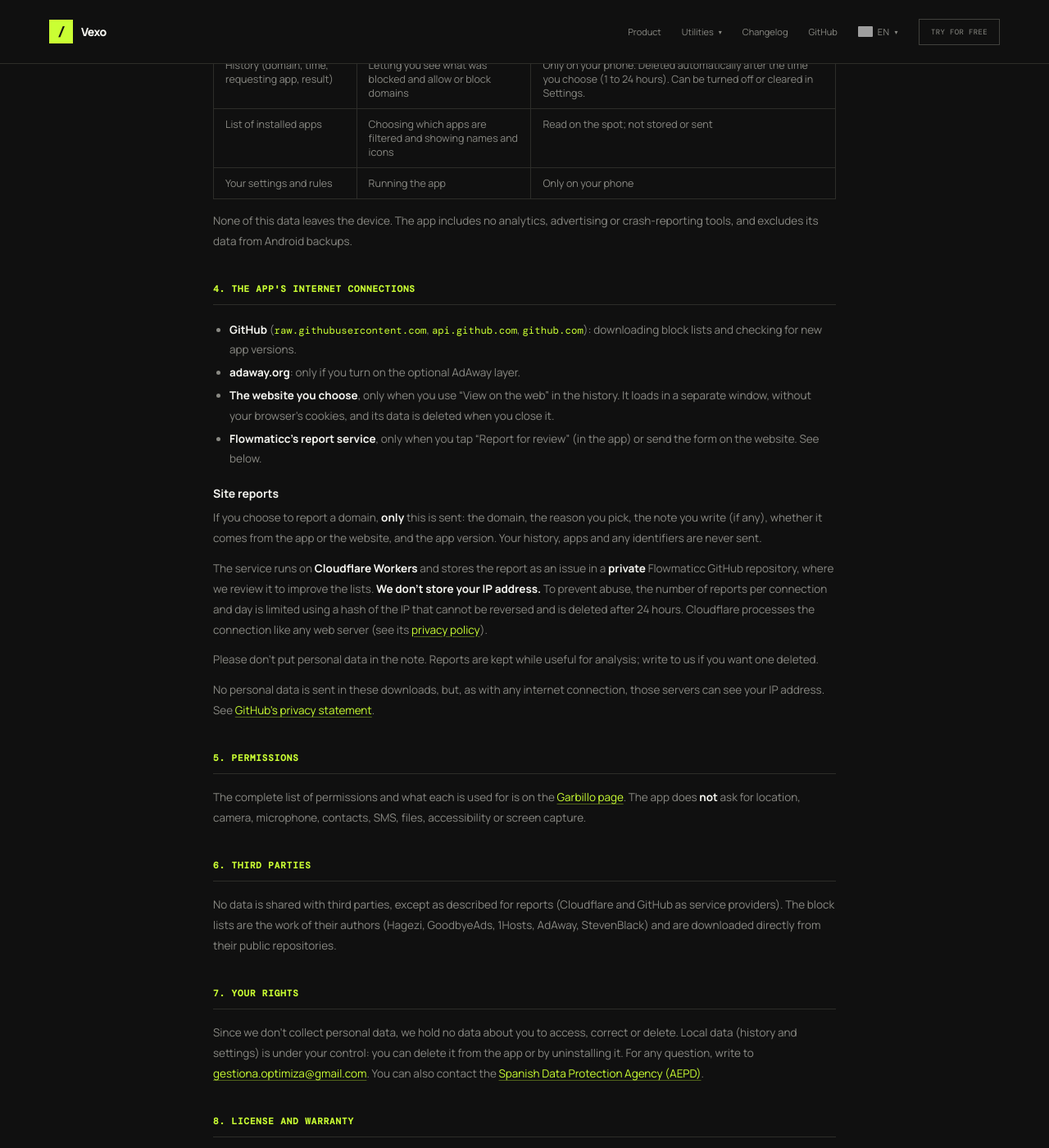
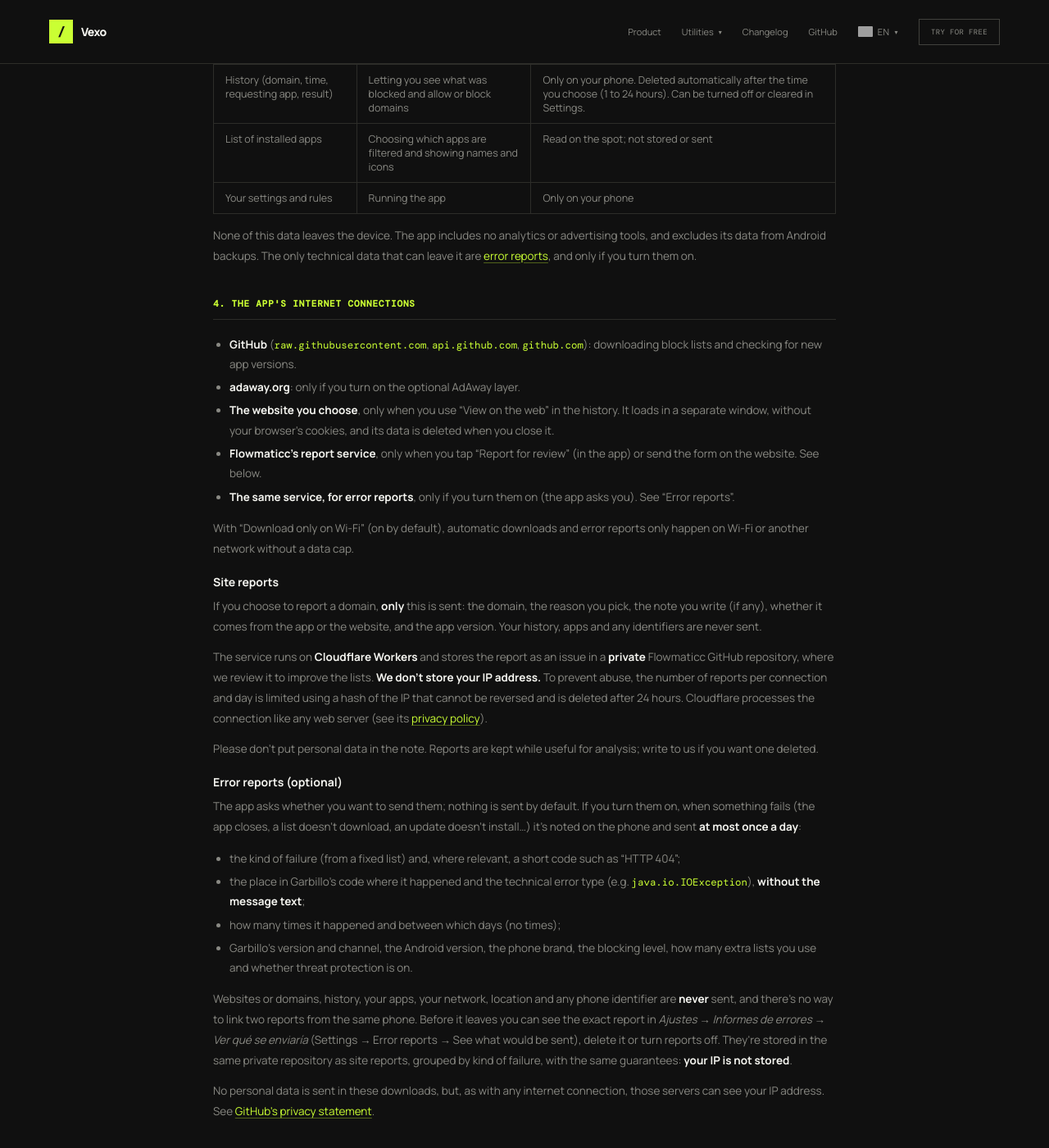
Before and after one commit to flowmaticc/flowmaticc.github.io, a Jekyll site: the page built from en/utilities/bloqueador-android/privacy/index.html, in a window 1280 px wide and 1400 px high, scrolled down 1333 px. Shown: the whole window at 82% size. Built offline with Jekyll 4.4.1, drawn with Linux system fonts in a browser that asks for light colours; some of the changed text lies outside the part shown; grey boxes are pictures that could not be loaded.

Commit message:
Garbillo: informes de errores opcionales y descargas solo con wifi en la privacidad

```diff
--- a/_data/i18n/en.yml
+++ b/_data/i18n/en.yml
@@ -448,6 +448,7 @@ bloqueador:
       - "<strong>Your usual DNS</strong> (your carrier's or the one you've set): it receives allowed queries, exactly as without Garbillo."
       - "<strong>The website you choose</strong>, only when you use “View on the web”."
       - "<strong>Flowmaticc's report service</strong> (on Cloudflare), only when you tap “Report for review”: it receives the domain, the reason and your note."
+      - "<strong>The same service, for anonymous error reports</strong>, only if you turn them on (the app asks you): the kind of failure and where it happened in the code, without websites or identifiers. You can see the report before it leaves."
     connections_note: "No usage analytics or identifiers. GitHub, adaway.org and Cloudflare can see your IP when connecting, as with any connection."
 
   install:
--- a/_data/i18n/es.yml
+++ b/_data/i18n/es.yml
@@ -557,6 +557,7 @@ bloqueador:
       - "<strong>Tu DNS de siempre</strong> (el de tu operador o el que tengas configurado): recibe las consultas permitidas, igual que sin Garbillo."
       - "<strong>La web que tú elijas</strong>, solo cuando usas «Ver en la web»."
       - "<strong>El servicio de reportes de Flowmaticc</strong> (en Cloudflare), solo cuando pulsas «Reportar para analizar»: recibe el dominio, el motivo y tu nota."
+      - "<strong>El mismo servicio, para informes de errores anónimos</strong>, solo si los activas (la app te lo pregunta): el tipo de fallo y dónde ocurrió en el código, sin webs ni identificadores. Puedes ver el informe antes de que salga."
     connections_note: "No hay estadísticas de uso ni identificadores. GitHub, adaway.org y Cloudflare pueden ver tu IP al conectar, como en cualquier conexión."
 
   install:
--- a/en/utilities/bloqueador-android/privacy/index.html
+++ b/en/utilities/bloqueador-android/privacy/index.html
@@ -6,10 +6,10 @@ title: "Garbillo privacy policy · Flowmaticc"
 
 <div class="doc-badge">Privacy policy · Garbillo</div>
 <h1>Garbillo privacy policy</h1>
-<p class="meta">Last updated: 13 November 2026 · Flowmaticc · Garbillo for Android</p>
+<p class="meta">Last updated: 15 November 2026 · Flowmaticc · Garbillo for Android</p>
 
 <div class="alert">
-  <strong>Summary:</strong> Garbillo doesn't collect, send or sell any personal data. Everything it does happens inside your phone. No accounts, no usage analytics, no ads.
+  <strong>Summary:</strong> Garbillo doesn't collect, send or sell any personal data. Everything it does happens inside your phone. No accounts, no usage analytics, no ads. Only what you decide leaves it: a site report or, if you turn them on, anonymous error reports.
 </div>
 
 <div class="toc">
@@ -58,7 +58,7 @@ title: "Garbillo privacy policy · Flowmaticc"
       <tr><td>Your settings and rules</td><td>Running the app</td><td>Only on your phone</td></tr>
     </tbody>
   </table>
-  <p>None of this data leaves the device. The app includes no analytics, advertising or crash-reporting tools, and excludes its data from Android backups.</p>
+  <p>None of this data leaves the device. The app includes no analytics or advertising tools, and excludes its data from Android backups. The only technical data that can leave it are <a href="#errors">error reports</a>, and only if you turn them on.</p>
 </section>
 
 <section id="connections">
@@ -68,11 +68,22 @@ title: "Garbillo privacy policy · Flowmaticc"
     <li><strong>adaway.org</strong>: only if you turn on the optional AdAway layer.</li>
     <li><strong>The website you choose</strong>, only when you use “View on the web” in the history. It loads in a separate window, without your browser's cookies, and its data is deleted when you close it.</li>
     <li><strong>Flowmaticc's report service</strong>, only when you tap “Report for review” (in the app) or send the form on the website. See below.</li>
+    <li><strong>The same service, for error reports</strong>, only if you turn them on (the app asks you). See “Error reports”.</li>
   </ul>
+  <p>With “Download only on Wi-Fi” (on by default), automatic downloads and error reports only happen on Wi-Fi or another network without a data cap.</p>
   <h3>Site reports</h3>
   <p>If you choose to report a domain, <strong>only</strong> this is sent: the domain, the reason you pick, the note you write (if any), whether it comes from the app or the website, and the app version. Your history, apps and any identifiers are never sent.</p>
   <p>The service runs on <strong>Cloudflare Workers</strong> and stores the report as an issue in a <strong>private</strong> Flowmaticc GitHub repository, where we review it to improve the lists. <strong>We don't store your IP address.</strong> To prevent abuse, the number of reports per connection and day is limited using a hash of the IP that cannot be reversed and is deleted after 24 hours. Cloudflare processes the connection like any web server (see its <a href="https://www.cloudflare.com/privacypolicy/" target="_blank" rel="noopener">privacy policy</a>).</p>
   <p>Please don't put personal data in the note. Reports are kept while useful for analysis; write to us if you want one deleted.</p>
+  <h3 id="errors">Error reports (optional)</h3>
+  <p>The app asks whether you want to send them; nothing is sent by default. If you turn them on, when something fails (the app closes, a list doesn't download, an update doesn't install…) it's noted on the phone and sent <strong>at most once a day</strong>:</p>
+  <ul>
+    <li>the kind of failure (from a fixed list) and, where relevant, a short code such as “HTTP 404”;</li>
+    <li>the place in Garbillo's code where it happened and the technical error type (e.g. <code>java.io.IOException</code>), <strong>without the message text</strong>;</li>
+    <li>how many times it happened and between which days (no times);</li>
+    <li>Garbillo's version and channel, the Android version, the phone brand, the blocking level, how many extra lists you use and whether threat protection is on.</li>
+  </ul>
+  <p>Websites or domains, history, your apps, your network, location and any phone identifier are <strong>never</strong> sent, and there's no way to link two reports from the same phone. Before it leaves you can see the exact report in <em>Ajustes → Informes de errores → Ver qué se enviaría</em> (Settings → Error reports → See what would be sent), delete it or turn reports off. They're stored in the same private repository as site reports, grouped by kind of failure, with the same guarantees: <strong>your IP is not stored</strong>.</p>
   <p>No personal data is sent in these downloads, but, as with any internet connection, those servers can see your IP address. See <a href="https://docs.github.com/en/site-policy/privacy-policies/github-general-privacy-statement" target="_blank" rel="noopener">GitHub's privacy statement</a>.</p>
 </section>
 
```
Also changed, not shown: utilities/bloqueador-android/privacidad/index.html (+14 -3 lines).
